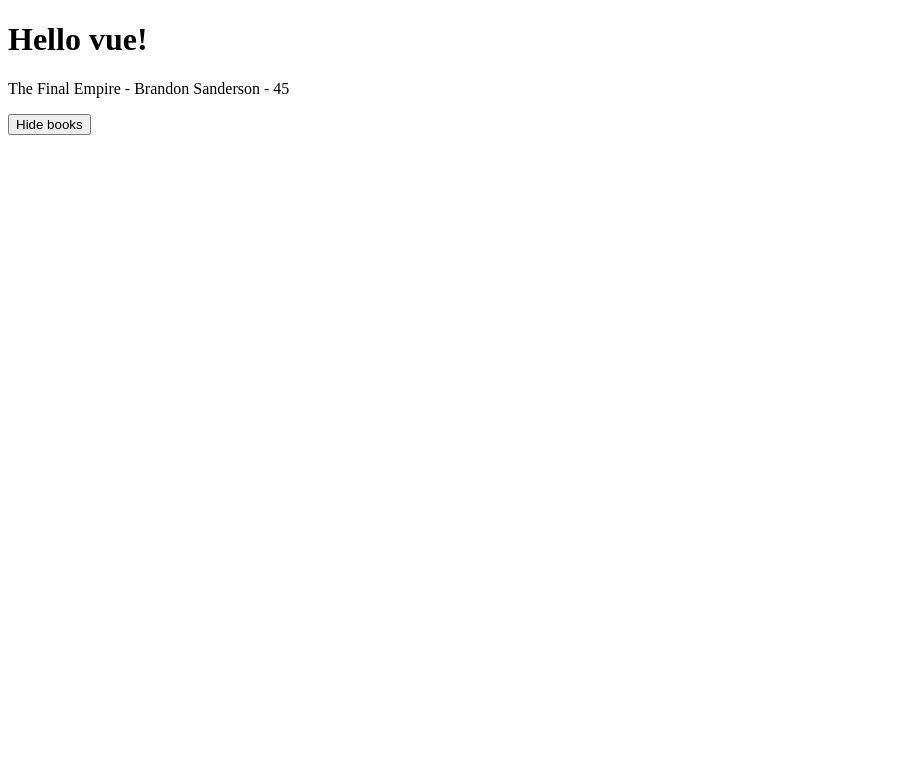
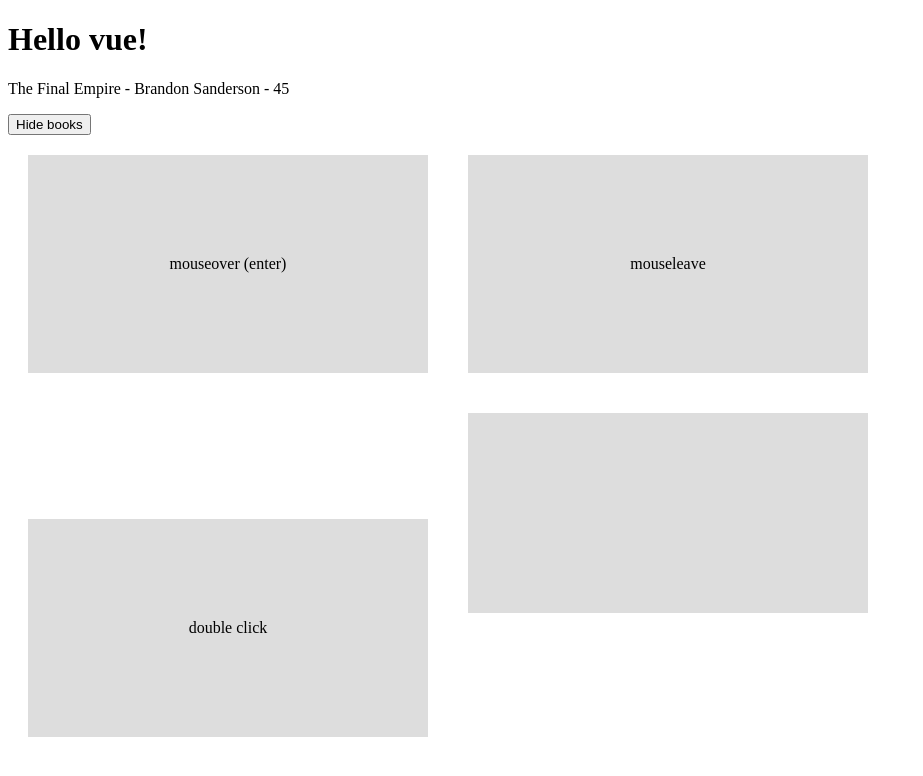
Before and after one commit to pikkukurkku/vue_tutorial, a plain HTML site: page index.html in a window 1280 px wide. Shown: the whole page, without its empty margins (0-923 px from the left). Drawn offline with nearby package versions, Linux system fonts and the light colour scheme.

Commit message:
mouse events

```diff
--- a/app.js
+++ b/app.js
@@ -1,7 +1,7 @@
 const app = Vue.createApp({
   data() {
     return {
-    showBooks: true,
+      showBooks: true,
       title: "The Final Empire",
       author: "Brandon Sanderson",
       age: 45,
@@ -9,9 +9,15 @@ const app = Vue.createApp({
   },
   methods: {
     toggleShowBooks() {
-        this.showBooks = !this.showBooks
-    }
+      this.showBooks = !this.showBooks;
     },
+    handleEvent(e, data) {
+      console.log(e, e.type);
+      if (data) {
+        console.log(data)
+      }
+    },
+  },
 });
 
 app.mount("#app");
--- a/index.html
+++ b/index.html
@@ -5,6 +5,16 @@
     <meta name="viewport" content="width=device-width, initial-scale=1.0" />
     <title>Learning Vue</title>
     <script src="https://unpkg.com/vue@3.0.2"></script>
+    <style>
+      .box {
+        padding: 100px 0;
+        width: 400px;
+        text-align: center;
+        background: #ddd;
+        margin: 20px;
+        display: inline-block;
+      }
+    </style>
   </head>
   <body>
     <h1>Hello vue!</h1>
@@ -23,6 +33,15 @@
       <!-- <button v-on:click="age++">Increase age</button>
       <button v-on:click="age--">Decrease age</button>
       <div @click="changeTitle('Oathbringer')">Change title</div> -->
+
+      <!-- <div v-show="showBooks">currently showing books</div> -->
+
+      <br />
+      <!-- mouse events -->
+      <div class="box" @mouseover="handleEvent($event, 5)">mouseover (enter)</div>
+      <div class="box" @mouseleave="handleEvent">mouseleave</div>
+      <div class="box" @dblclick="handleEvent">double click</div>
+      <div class="box"></div>
     </div>
 
     <script src="app.js"></script>
```
